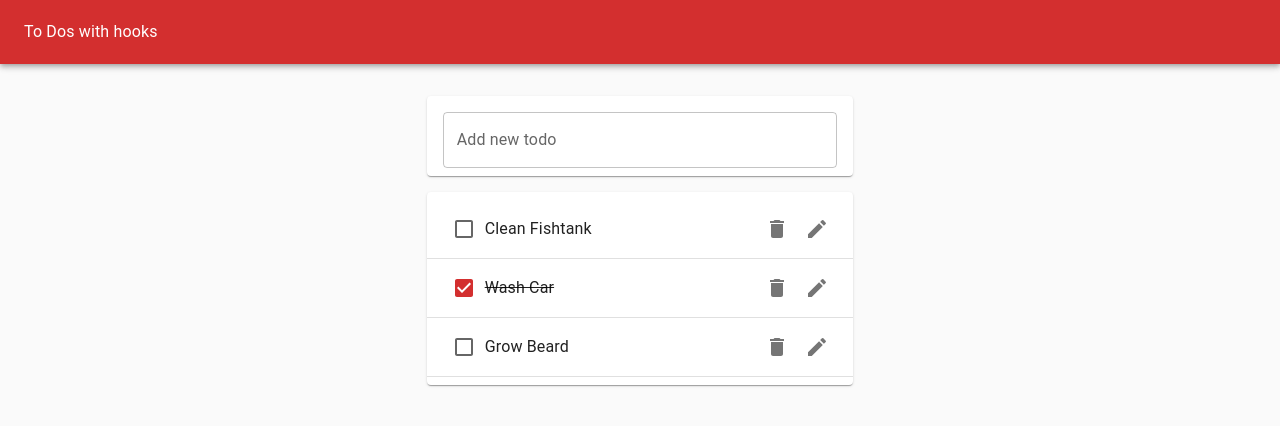
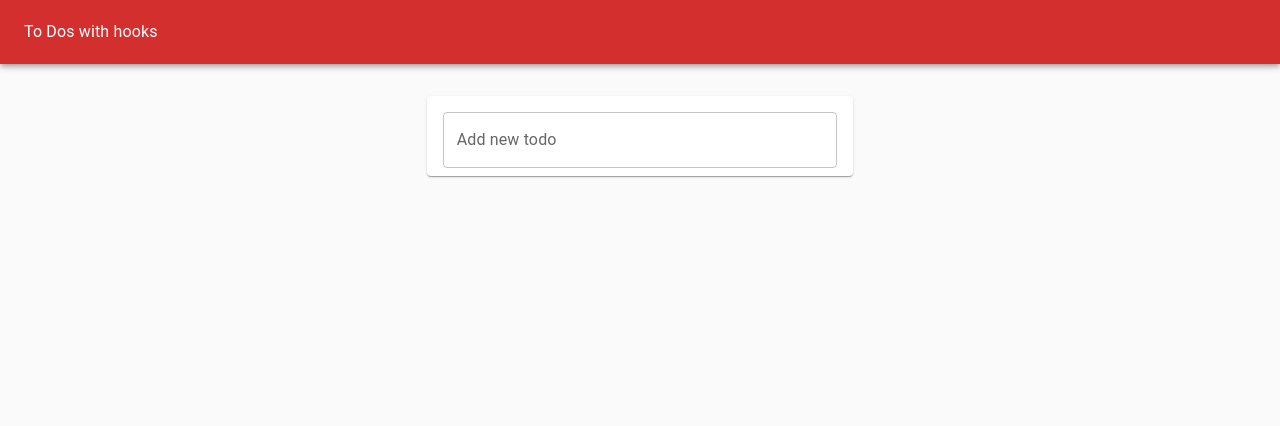
Before and after one commit to CaitHawk/mobile-list-app, a React (Create React App) app: page / in a window 1280 px wide. Shown: the top 426 px of the page. Built offline with nearby package versions, Linux system fonts and the light colour scheme.

Commit message:
Local Storage added

```diff
--- a/package.json
+++ b/package.json
@@ -14,6 +14,7 @@
     "react-dom": "^18.0.0",
     "react-scripts": "5.0.1",
     "util": "^0.12.4",
+    "uuid": "^8.3.2",
     "uuidv4": "^6.2.13",
     "web-vitals": "^2.1.4"
   },
--- a/src/EditTodoForm.js
+++ b/src/EditTodoForm.js
@@ -1,25 +1,33 @@
 import React from 'react';
 import TextField from '@mui/material/TextField';
 import useInputState from './hooks/useInputState';
+import IconButton from '@mui/material/IconButton';
+import CancelIcon from '@mui/icons-material/Cancel';
 
-function EditTodoForm({id, task, toggle, editTodo}) {
+function EditTodoForm({ id, task, toggle, editTodo }) {
     const [value, handleChange, reset] = useInputState(task);
     return (
-        <form onSubmit={ e => {
-            e.preventDefault();
-            editTodo(id, value);
-            reset();
-            toggle();
-        }}>
+        <form
+            onSubmit={e => {
+                e.preventDefault();
+                editTodo(id, value);
+                reset();
+                toggle();
+            }}
+            style={{ marginLeft: "1rem", width: "100%", display: "flex", justifyContent: "space-around" }}
+        >
             <TextField
                 value={value}
                 onChange={handleChange}
                 margin="normal"
-                fullWidth
+                style={{ width: "80%" }}
+                autoFocus
             />
+            <IconButton aria-label='Edit' onClick={toggle}>
+                <CancelIcon />
+            </IconButton>
         </form>
     )
-
 }
 
 export default EditTodoForm;
--- a/src/ToDoApp.js
+++ b/src/ToDoApp.js
@@ -1,39 +1,20 @@
-import React, { useState } from 'react';
+import React, { useEffect } from 'react';
 import ToDoList from './ToDoList';
 import ToDoForm from './ToDoForm';
+import useTodoState from './hooks/useTodoState';
 import Typography from '@mui/material/Typography';
 import Paper from '@mui/material/Paper';
 import AppBar from '@mui/material/AppBar';
 import Toolbar from '@mui/material/Toolbar';
 import Grid from '@mui/material/Grid';
-import { uuid } from 'uuidv4';
 
 function ToDoApp() {
-    const initialTodos = [
-        { id: 1, task: "Clean Fishtank", completed: false },
-        { id: 2, task: "Wash Car", completed: true },
-        { id: 3, task: "Grow Beard", completed: false }
-    ];
-    const [todos, setTodos] = useState(initialTodos);
-    const addTodo = newTodoText => {
-        setTodos([...todos, { id: uuid, task: newTodoText, completed: false }]);
-    }
-    const removeTodo = todoId => {
-        const updatedTodos = todos.filter(todo => todo.id !== todoId);
-        setTodos(updatedTodos);
-    }
-    const toggleTodo = todoId => {
-        const updatedTodos = todos.map(todo =>
-            todoId === todo.id ? {...todo, completed: !todo.completed } : todo
-        );
-        setTodos(updatedTodos);
-    }
-    const editTodo = (todoId, newTask) => {
-        const updatedTodos = todos.map(todo =>
-            todoId === todo.id ? {...todo, task: newTask} : todo
-        );
-        setTodos(updatedTodos)
-    }
+    const initialTodos = JSON.parse(window.localStorage.getItem("todos") || "[]");
+    const {todos, addTodo, removeTodo, toggleTodo, editTodo} = useTodoState(initialTodos)
+
+    useEffect(() => {
+        window.localStorage.setItem("todos", JSON.stringify(todos))
+    }, [todos]);
 
     return (
         <Paper
--- a/src/ToDoList.js
+++ b/src/ToDoList.js
@@ -6,26 +6,27 @@ import Divider from '@mui/material/Divider';
 
 
 function ToDoList({ todos, removeTodo, toggleTodo, editTodo }) {
+    if (todos.length) {
         return (
             <Paper>
                 <List>
-                {todos.map(todo => (
+                    {todos.map((todo, i) => (
                         <>
                             <Todo
-                            id={todo.id}
-                            task={todo.task}
+                                {...todo}
                                 key={todo.id}
-                            completed={todo.completed}
                                 removeTodo={removeTodo}
                                 toggleTodo={toggleTodo}
                                 editTodo={editTodo}
                             />
-                        <Divider />
+                            {i < todos.length - 1 && <Divider />}
                         </>
                     ))}
                 </List>
             </Paper>
         )
+    }
+    return null;
 
 }
 
--- a/src/Todo.js
+++ b/src/Todo.js
@@ -12,7 +12,7 @@ import EditIcon from '@mui/icons-material/Edit';
 function Todo({ id, task, completed, removeTodo, toggleTodo, editTodo }) {
     const [isEditing, toggle] = useToggleState(false);
     return (
-        <ListItem>
+        <ListItem style={{height: '64px'}} >
             {isEditing ? (
                 <EditTodoForm
                     id={id}
--- /dev/null
+++ b/src/hooks/useTodoState.js
@@ -0,0 +1,31 @@
+import { useState } from 'react';
+import { v4 as uuidv4 } from 'uuid';
+
+
+export default initialTodos => {
+    const [todos, setTodos] = useState(initialTodos);
+    return (
+        {
+            todos,
+            addTodo: newTodoText => {
+                setTodos([...todos, { id: uuidv4(), task: newTodoText, completed: false }]);
+            },
+            removeTodo: todoId => {
+                const updatedTodos = todos.filter(todo => todo.id !== todoId);
+                setTodos(updatedTodos);
+            },
+            toggleTodo: todoId => {
+                const updatedTodos = todos.map(todo =>
+                    todoId === todo.id ? { ...todo, completed: !todo.completed } : todo
+                );
+                setTodos(updatedTodos);
+            },
+            editTodo: (todoId, newTask) => {
+                const updatedTodos = todos.map(todo =>
+                    todoId === todo.id ? { ...todo, task: newTask } : todo
+                );
+                setTodos(updatedTodos)
+            }
+        }
+    )
+}
```
Lines whose indentation alone changed are shown as unchanged.
